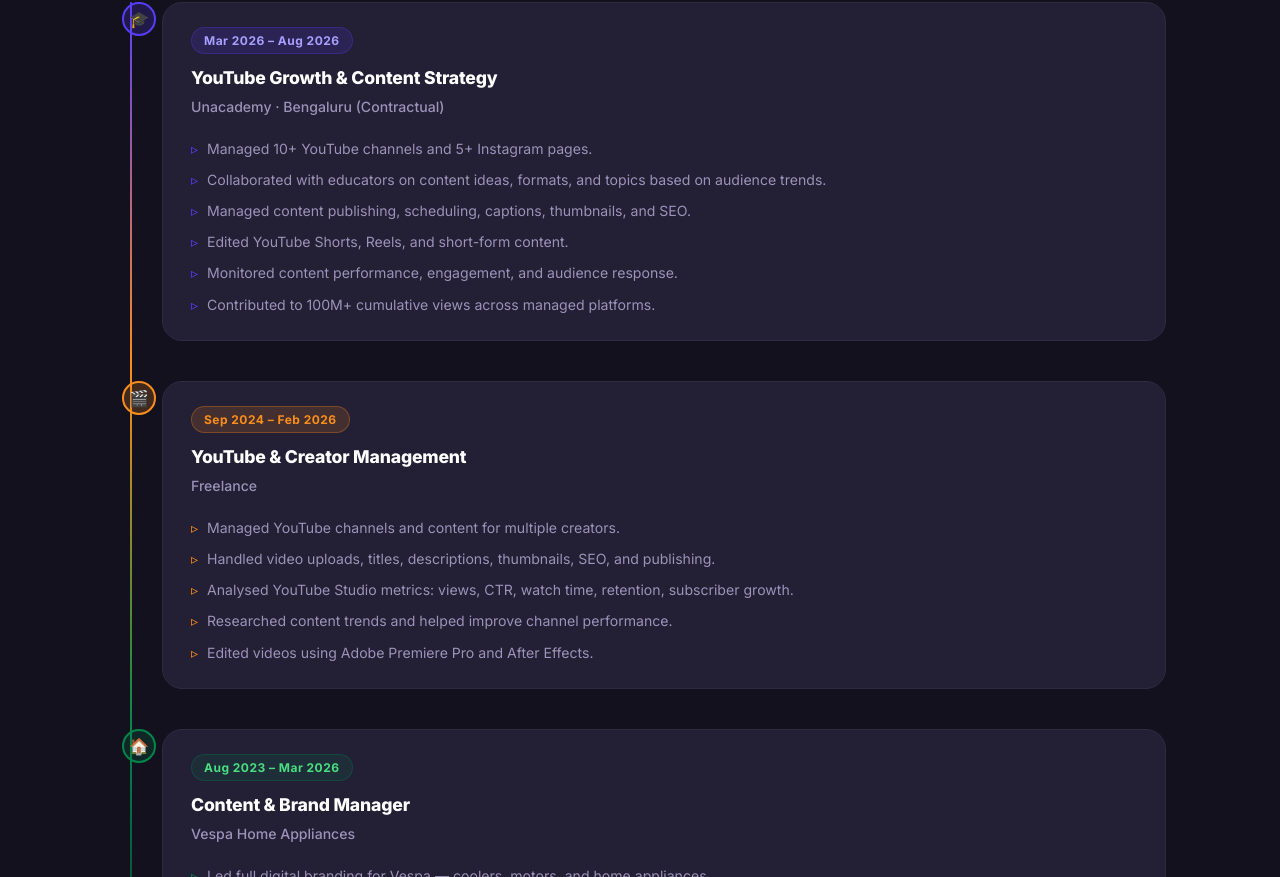
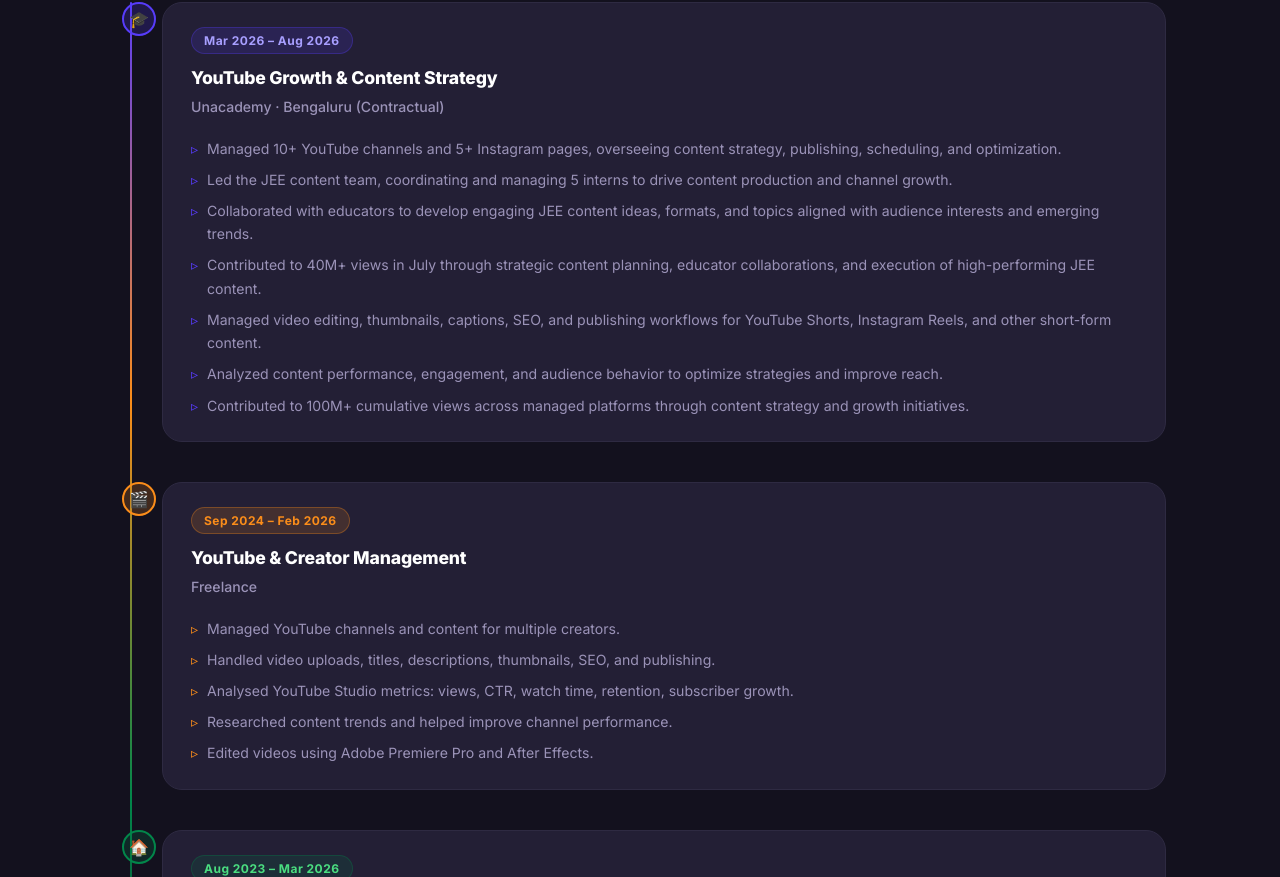
Before and after one commit to thesayambatra/sayam-portfolio, a React (Vite) app in the folder portfolio/: page / in a window 1280 px wide. Shown: the part 1923-2800 px from the top of the page. Built offline with nearby package versions, Linux system fonts and the light colour scheme.

Commit message:
update unacademy experience bullets + hero stat

```diff
--- a/portfolio/src/components/Experience.jsx
+++ b/portfolio/src/components/Experience.jsx
@@ -9,12 +9,13 @@ const experiences = [
     color: 'purple',
     emoji: '🎓',
     points: [
-      'Managed 10+ YouTube channels and 5+ Instagram pages.',
-      'Collaborated with educators on content ideas, formats, and topics based on audience trends.',
-      'Managed content publishing, scheduling, captions, thumbnails, and SEO.',
-      'Edited YouTube Shorts, Reels, and short-form content.',
-      'Monitored content performance, engagement, and audience response.',
-      'Contributed to 100M+ cumulative views across managed platforms.',
+      'Managed 10+ YouTube channels and 5+ Instagram pages, overseeing content strategy, publishing, scheduling, and optimization.',
+      'Led the JEE content team, coordinating and managing 5 interns to drive content production and channel growth.',
+      'Collaborated with educators to develop engaging JEE content ideas, formats, and topics aligned with audience interests and emerging trends.',
+      'Contributed to 40M+ views in July through strategic content planning, educator collaborations, and execution of high-performing JEE content.',
+      'Managed video editing, thumbnails, captions, SEO, and publishing workflows for YouTube Shorts, Instagram Reels, and other short-form content.',
+      'Analyzed content performance, engagement, and audience behavior to optimize strategies and improve reach.',
+      'Contributed to 100M+ cumulative views across managed platforms through content strategy and growth initiatives.',
     ],
   },
   {
--- a/portfolio/src/components/Hero.jsx
+++ b/portfolio/src/components/Hero.jsx
@@ -28,7 +28,7 @@ export default function Hero() {
             <div className="hero-stat-label">Channels Managed</div>
           </div>
           <div>
-            <div className="hero-stat-num stat-green">50M+</div>
+            <div className="hero-stat-num stat-green">40M+</div>
             <div className="hero-stat-label">Views in a Month</div>
           </div>
           <div>
```
